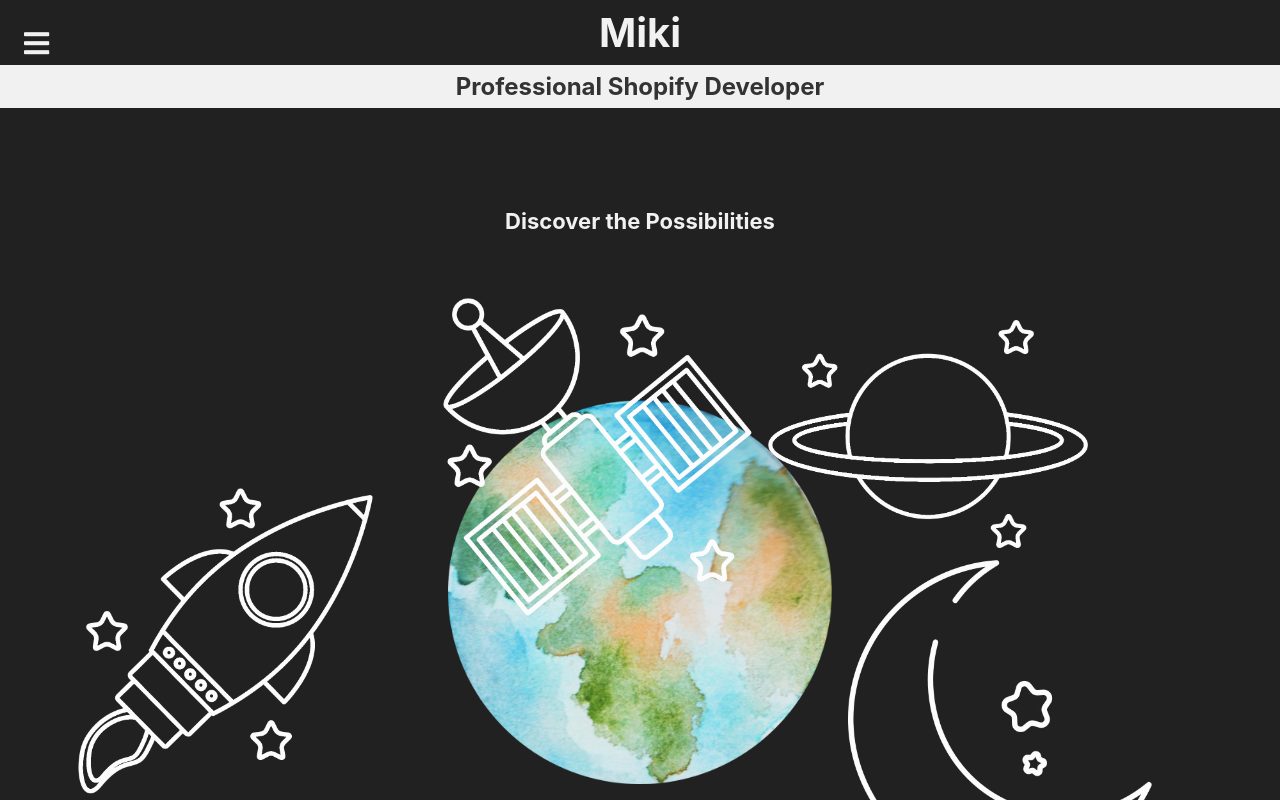
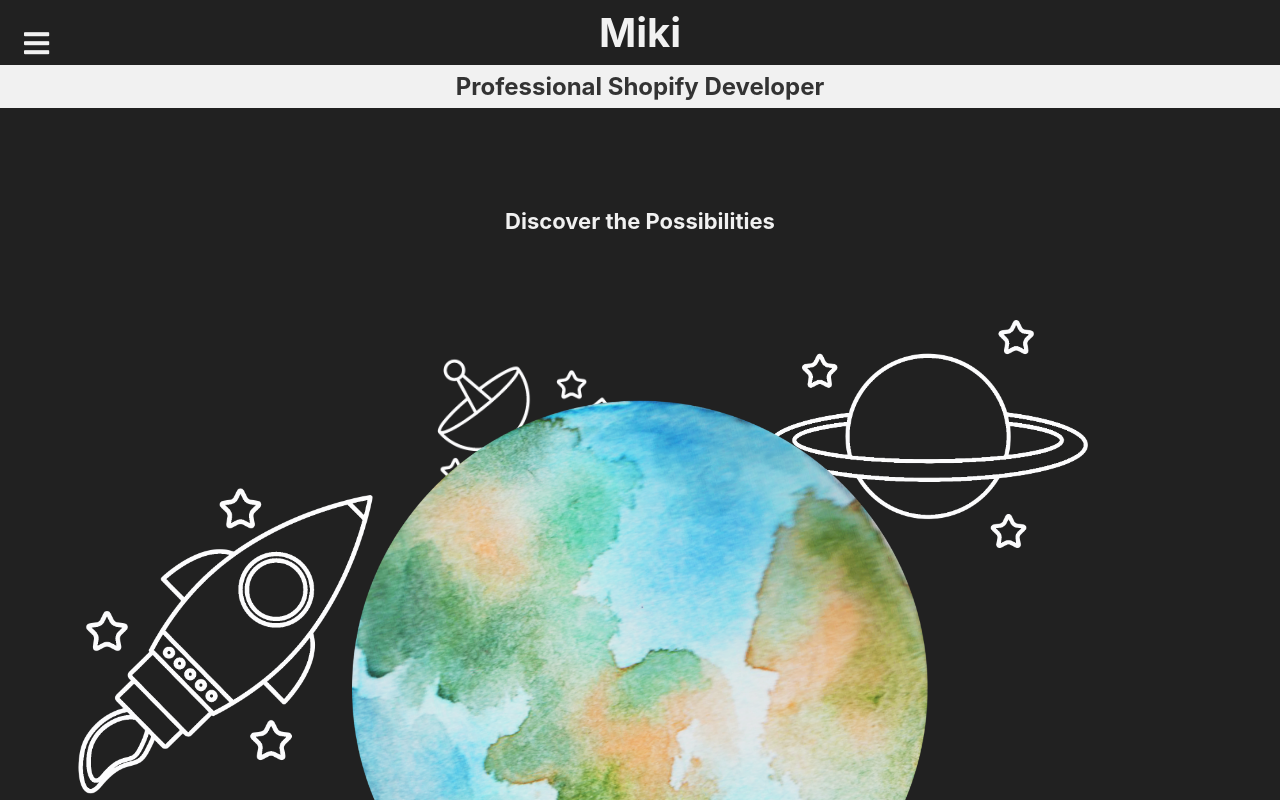
Before and after one commit to miki-saarna/person-portfolio-website, a React (Create React App) app: page / in a window 1280 px wide. Shown: the top 800 px of the page. Built offline with nearby package versions, Linux system fonts and the light colour scheme.

Commit message:
completed satellite rotation with animation request. Needs edit to function without resetting everytime state is updated

```diff
--- a/src/App.css
+++ b/src/App.css
@@ -242,7 +242,7 @@ a {
 
 .earth {
   position: absolute;
-  width: 30%;
+  width: 45%;
   top: 50%;
   left: 50%;
   transform: translateX(-50%);
@@ -255,6 +255,8 @@ a {
   top: 70%;
   right: 10%;
   z-index: 2;
+  /* delete dislay none below */
+  display: none;
 }
 
 .saturn {
@@ -263,7 +265,6 @@ a {
   top: 40%;
   right: 15%;
   z-index: 1;
-
 }
 
 .rocket {
@@ -272,19 +273,15 @@ a {
   top: 61%;
   left: 5%;
   z-index: 5;
-
 }
 
 .satellite {
   position: absolute;
-  width: 25%;
-  top: 55%;
-  left: 50%;
+  width: 15%;
+  top: 59%;
+  left: 42%;
   z-index: 4;
-
 }
-
-
 
 
 /* ================================= */
--- a/src/about/AboutPage.js
+++ b/src/about/AboutPage.js
@@ -1,6 +1,7 @@
 
 
 const About = () => {
+
     return (
         <>
             <h1>about me</h1>
--- a/src/home/HomePage.js
+++ b/src/home/HomePage.js
@@ -11,7 +11,32 @@ import satellite from "../images/satellite.png";
 const HomePage = () => {
 
     const [offset, setOffset] = useState(0);
+    const [radians, setRadians] = useState(0);
+
     const handleScroll = () => setOffset(window.pageYOffset);
+
+    let satelliteMovement = 0;
+
+    function satelliteOrbit() {
+        const radiusX = 95;
+        const radiusY = 50;
+        const velocity = 0.02;
+
+        satelliteMovement += velocity
+
+        const satellite = document.querySelector('.scale-satellite')
+        // setRadians(offset * velocity);
+        satellite.style.transform = `translate(${Math.cos(satelliteMovement) * radiusX}px, ${Math.sin(satelliteMovement) * radiusY + Math.cos(satelliteMovement) * radiusX}px) scale(${Math.sin(satelliteMovement) + 1.3}) rotate(0deg) `
+
+        // adjust z-index based on if element is 'in-front' or 'behind' the earth
+        Math.sin(satelliteMovement) < 0
+            ? satellite.style.zIndex = 2
+            : satellite.style.zIndex = 4
+
+        requestAnimationFrame(satelliteOrbit);
+    }
+    // seems interferred by change in state
+    window.requestAnimationFrame(satelliteOrbit);
 
     useEffect(() => {
         window.addEventListener("scroll", handleScroll);
@@ -27,36 +52,38 @@ const HomePage = () => {
                 // element.style.transform = `matrix(${1 + (offset * .008)}, 0, 0, ${1 + (offset * .008)}, ${offset * element.id}, ${offset * element.dataset.speed})`
             }
             if(element.className.includes('scale-moon')) {
-                element.style.transform = `matrix(${1 - (offset * .0007)}, 0, 0, ${1 - (offset * .0007)}, -${offset * element.dataset.speedX}, -${offset * element.dataset.speedX})`
+                element.style.transform = `matrix(${1 - (offset * .0007)}, 0, 0, ${1 - (offset * .0007)}, -${offset * element.dataset.speedX}, -${offset * element.dataset.speedX}) rotate(215deg)`
             }
             // console.log(element.dataset)
             if(element.className.includes('scale-saturn')) {
                 element.style.transform = `matrix(${1 - (offset * .002)}, 0, 0, ${1 - (offset * .002)}, -${offset * element.dataset.speed}, ${offset * element.dataset.speed})`
             }
-            if(element.className.includes('scale-satellite')) {
+            // if(element.className.includes('scale-satellite')) {
 
-                // if(offset < 150) {
-                    element.style.transform = `translate(${(offset - 120) * speed * 17}px, -${((offset-120) * speed) ** 2}px)`
-                    // console.log(offset * speed * 10)
-                // } else {
-                    // element.style.transform = `translate(${(150 - ((offset - 150) * speed * 10))}px, ${(offset * speed) ** 2}px)`
-                // }
-                // element.style.transform = `translateY(${Math.sqrt(10 ** 2 - (offset * speed)**2)}px)`;
-                // element.style.transform = `matrix(${1 - (offset * .001)}, 0, 0, ${1 - (offset * .001)}, ${(offset * element.dataset.speed)}, -${Math.sqrt(6400 - ((offset * element.dataset.speed) ** 2 * 6400) / 3600)})`
-            }
+                // formula for a parabola
+                // element.style.transform = `translate(${offset * speed * 17}px, -${((offset - 100) * speed) ** 2}px)`;
+
+                // const radiusX = 95;
+                // const radiusY = 50;
+                // const velocity = 0.05;
+
+                // creates a circular motion
+                // element.style.transform = `translate(${Math.cos(radians) * radiusX}px, ${Math.sin(radians) * radiusX}px) scale(${Math.sin(radians) + 1.3}) rotate(0deg) `
+
+                // creates an ellipse motion
+                // setRadians(offset * velocity);
+                // element.style.transform = `translate(${Math.cos(radians) * radiusX}px, ${Math.sin(radians) * radiusY + Math.cos(radians) * radiusX}px) scale(${Math.sin(radians) + 1.3}) rotate(0deg) `
+
+                // adjust z-index based on if element is 'in-front' or 'behind' the earth
+                // Math.sin(radians) < 0
+                //     ? element.style.zIndex = 2
+                //     : element.style.zIndex = 4
+
+            // }
         })
         return () => window.removeEventListener("scroll", handleScroll);
     }, [offset]);
 
-    // const parallax = document.querySelectorAll(".parallax");
-
-    // window.addEventListener("scroll", () => {
-    //     let scroll = window.pageYOffset;
-    //     parallax.forEach((element) => {
-    //         const speed = element.dataset.speed;
-    //         element.style.transform = `translateY(-${scroll * speed}px)`
-    //     })
-    // })
 
 
     return (
@@ -64,10 +91,11 @@ const HomePage = () => {
             <h3 className='homepage-title'>Discover the Possibilities</h3>
             {/* earth is not centering on page reload */}
             <img className='earth' data-speed="0.7" src={earth} alt="" />
-            <img className='moon parallax scale-moon' data-speed-x="0.3" src={moon} alt="" />
+            <img className='moon parallax scale-moon' data-speed-x="0.3" data-speed-y="0.4" src={moon} alt="" />
             <img className='saturn parallax scale-saturn' data-speed="0.3" src={saturn} alt="" />
             <img className='rocket parallax scale-rocket' data-speed="0.9" src={rocket} alt="" />
-            <img className='satellite parallax scale-satellite' data-speed="0.1" src={satellite} alt="" />
+            <img className='satellite scale-satellite' data-speed="0.1" src={satellite} alt="" />
+            {/* <img className='satellite parallax scale-satellite' data-speed="0.1" src={satellite} alt="" /> */}
         </>
     )
 }
```
